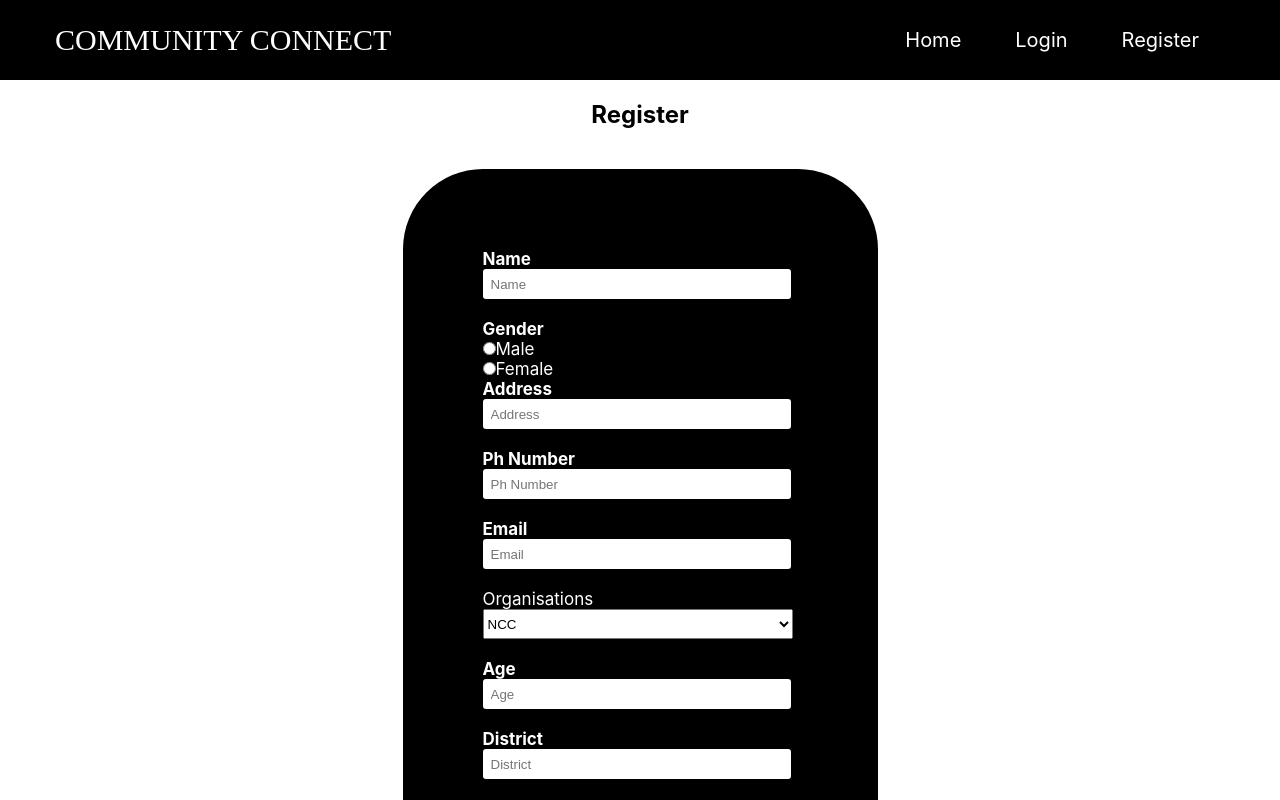
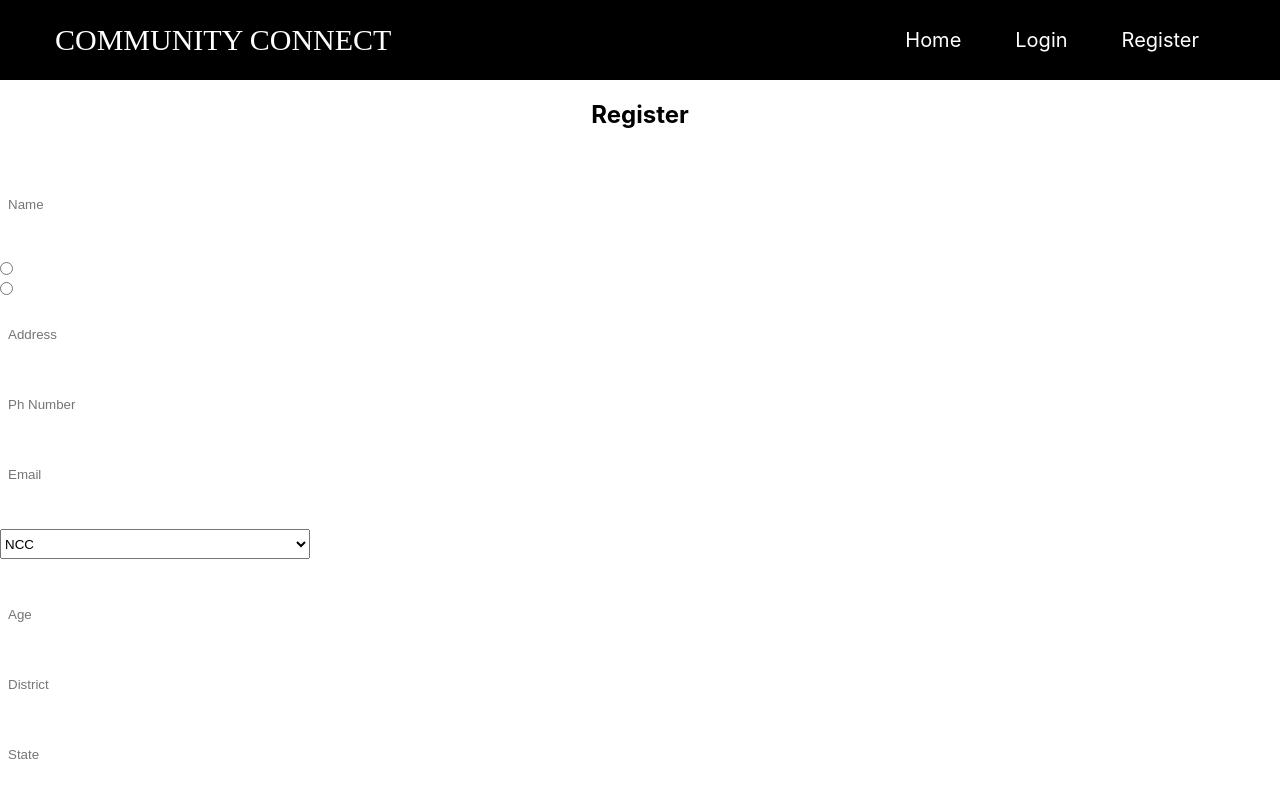
Before and after one commit to shri-suriya/SIH-2022, a React (Create React App) app: page /Register in a window 1280 px wide. Shown: the top 800 px of the page. Built offline with nearby package versions, Linux system fonts and the light colour scheme.

Commit message:
changes added

```diff
--- a/src/Components/App/App.js
+++ b/src/Components/App/App.js
@@ -8,6 +8,7 @@ function App() {
       <Navbar/>
       <Home />
 
+
     </div>
   )
 }
--- a/src/Components/Navbar/Navbar.css
+++ b/src/Components/Navbar/Navbar.css
@@ -4,7 +4,7 @@
 }
 .topnav {
     height: 80px;
-    background-color: black;
+    background-color:#000;
 }
 
 .topnav a {
--- a/src/Components/Navbar/Navbar.jsx
+++ b/src/Components/Navbar/Navbar.jsx
@@ -9,6 +9,7 @@ function Navbar() {
           <Link to ="/Register"><a href="#">Register</a></Link>
           <Link to="/Login"><a href="#">Login</a></Link>
           <Link to="/App"><a href="#">Home</a></Link>
+
         </div>
   </div>
   )
--- a/src/Components/Register/Register.css
+++ b/src/Components/Register/Register.css
@@ -1,4 +1,4 @@
-.register{
+/* .register{
     width: 315px;
     height:780px;
     overflow: hidden;
@@ -8,7 +8,7 @@
     background: #000000;
     border-radius: 80px;
 
-}
+} */
 
 h2 {
     text-align: center;
--- a/src/Components/Register/Register.jsx
+++ b/src/Components/Register/Register.jsx
@@ -6,7 +6,7 @@ function Register() {
         <div>
             <Navbar />
             <h2>Register</h2><br></br>
-            <div className='register'>
+            <div className='register' >
                 <form id="register" >
                     <label><b> Name</b></label><br></br>
                     <input type="text" name="Uname" id="Username" placeholder="Name"></input>
--- a/src/index.js
+++ b/src/index.js
@@ -7,6 +7,7 @@ import Login from './Components/Login/Login';
 import Register from './Components/Register/Register';
 import Logedpage from './Components/Logedpage/Logedpage';
 
+
 const root = ReactDOM.createRoot(document.getElementById('root'));
 root.render(<BrowserRouter>
     <Routes>
@@ -15,4 +16,5 @@ root.render(<BrowserRouter>
         <Route path='/Register' element={<Register/>}/>
         <Route path='/Logedpage' element={<Logedpage/>}/>
 
+
     </Routes></BrowserRouter>);
```
Also changed, not shown: src/Components/Register/ncc.jpeg (renamed from src/Components/Home/ncc.jpeg).
